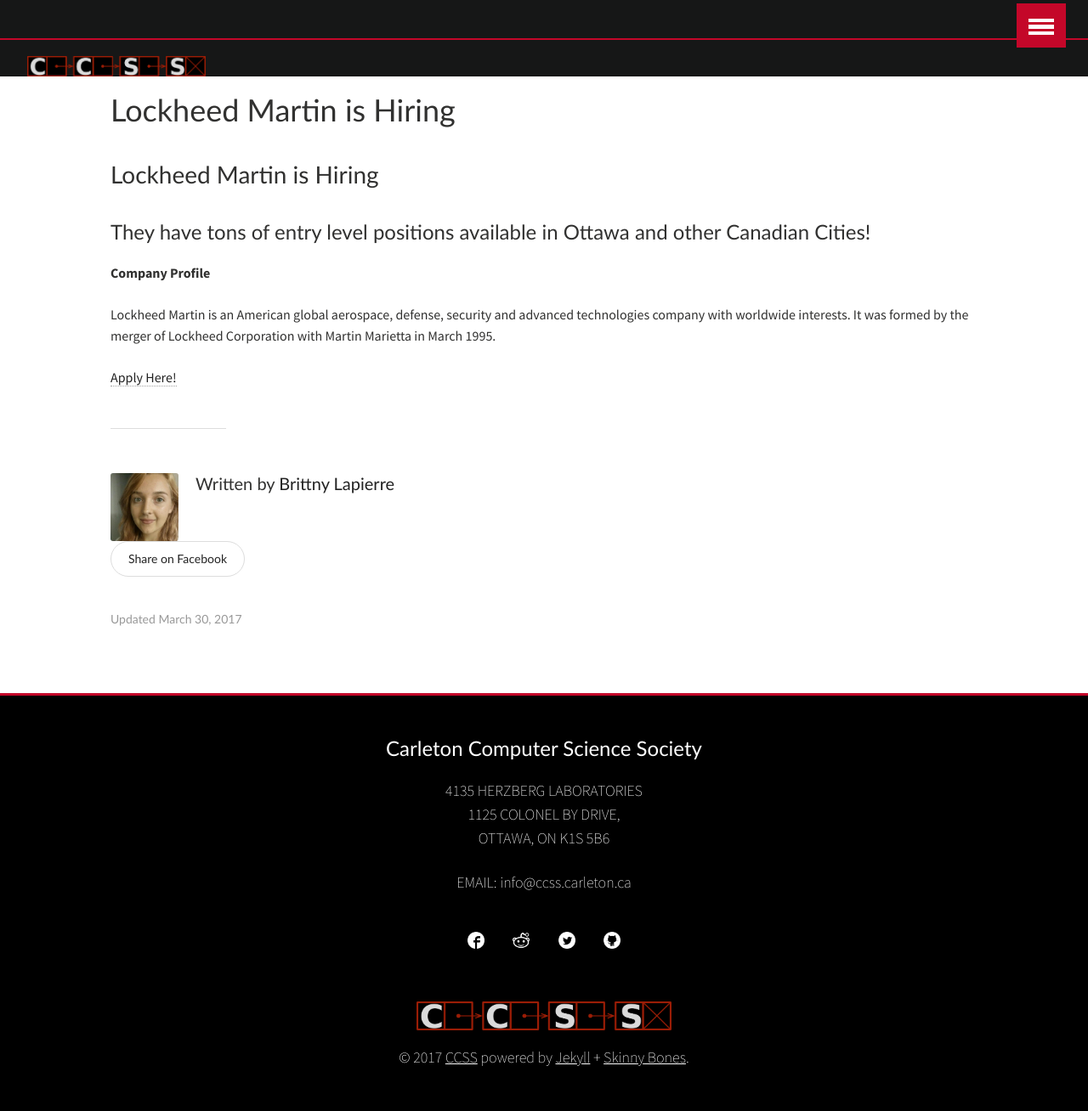
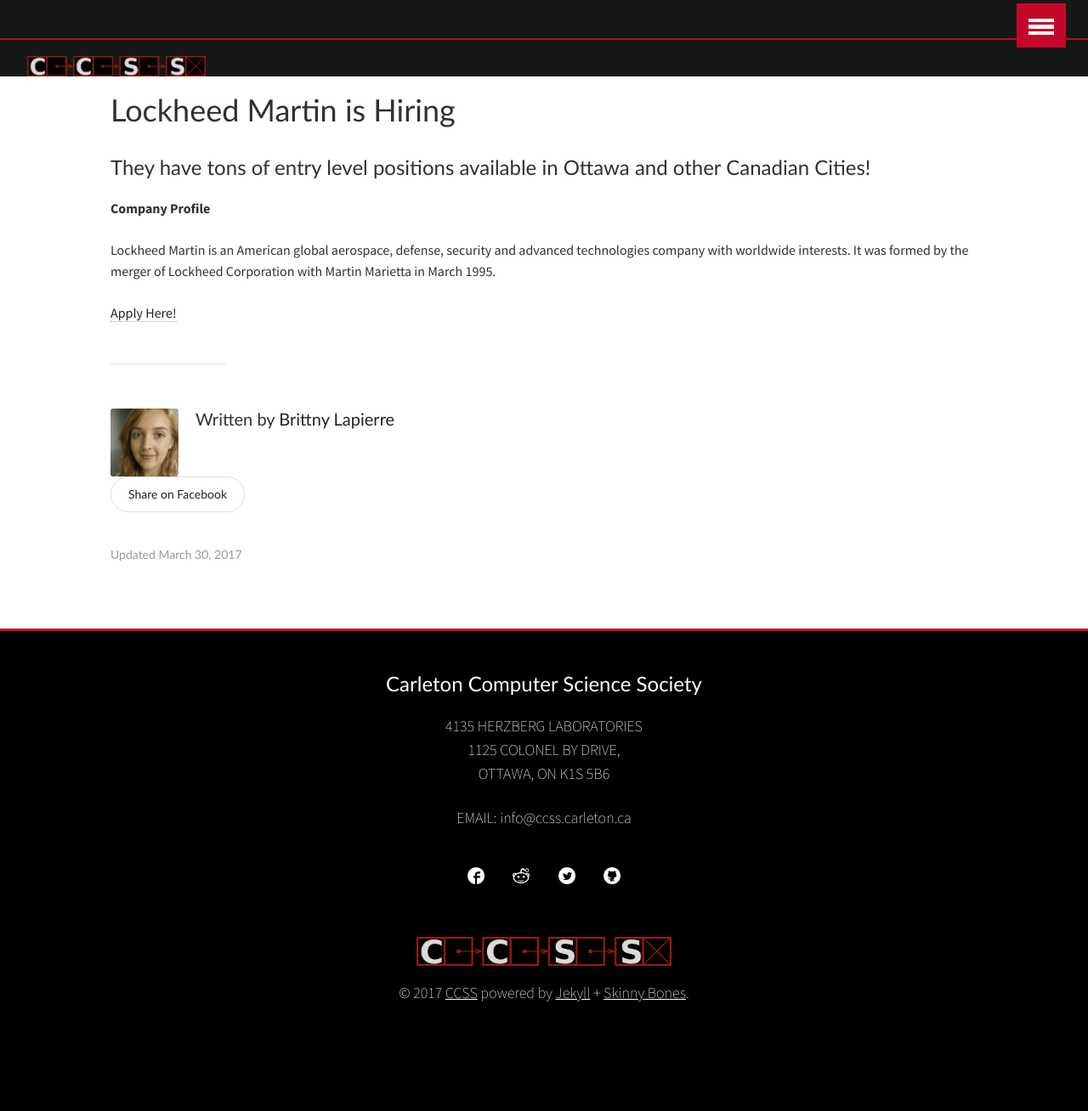
Before and after one commit to CarletonComputerScienceSociety/carletoncomputersciencesociety.github.io, a Jekyll site: the page built from community/news/_posts/2017-03-30-lockheed-martin-is-hiring.md, in a window 1280 px wide. Shown: the whole page at 85% size. Built offline with Jekyll 4.4.1, drawn with Linux system fonts in a browser that asks for light colours; after the commit the page ends 1232 px from its top, so only the background shows below that.

Commit message:
Update 2017-03-30-lockheed-martin-is-hiring.md

```diff
--- a/community/news/_posts/2017-03-30-lockheed-martin-is-hiring.md
+++ b/community/news/_posts/2017-03-30-lockheed-martin-is-hiring.md
@@ -5,7 +5,6 @@
 by: Brittny Lapierre
 ---
 
-<h3>Lockheed Martin is Hiring</h3>
 <h4>They have tons of entry level positions available in Ottawa and other Canadian Cities!</h4>
 
 <b>Company Profile</b>
```
